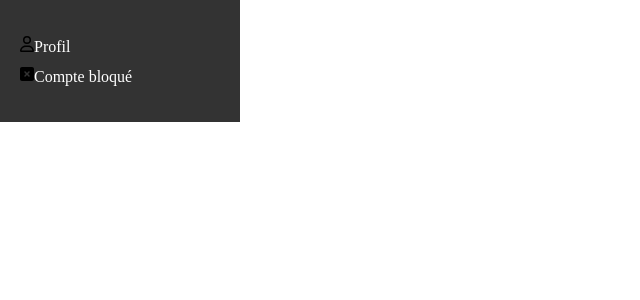
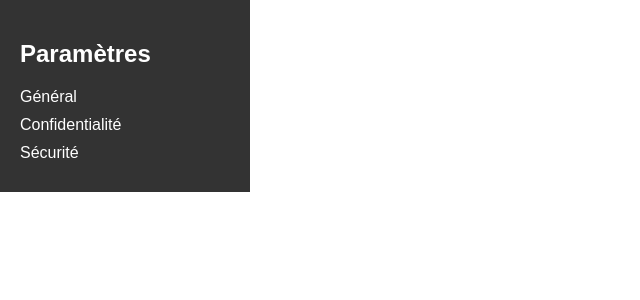
Before and after one commit to DidonCode/BUT2-S3, a PHP site: page /settings.php in a window 1280 px wide. Shown: the top 300 px of the page, without its empty margins (0-640 px from the left). Run offline with PHP 8.4, Linux system fonts and the light colour scheme.

Commit message:
Modification page settings

```diff
--- a/css/settings.css
+++ b/css/settings.css
@@ -1,64 +1,55 @@
 body {
+    font-family: Arial, sans-serif;
+    margin: 0;
+    padding: 0;
     display: flex;
+}
+
+.sidebar {
+    width: 250px;
+    background: #333;
+    color: #fff;
+    padding: 20px;
+    box-sizing: border-box;
+}
+
+.sidebar ul {
+    list-style-type: none;
+    padding: 0;
     margin: 0;
 }
 
-.sidebar {
-    width: 200px;
-    background-color: #333;
-    color: white;
-    padding: 20px;
+.sidebar li {
+    margin-bottom: 10px;
+    cursor: pointer;
+    position: relative;
 }
 
-.sidebar ul {
-    list-style: none;
-    padding: 0;
+.sidebar li.active::before {
+    content: '';
+    position: absolute;
+    left: 0;
+    bottom: 0;
+    width: 100%;
+    height: 2px;
+    background-color: #ff0000;
 }
 
-.sidebar ul li {
-    cursor: pointer;
-    margin-bottom: 10px;
-}
-
-.content {
+.settings-container {
     flex: 1;
     padding: 20px;
 }
 
-.module {
+.setting-item {
+    margin-bottom: 20px;
     display: none;
 }
 
-.module h2 {
-    margin-top: 0;
+.sub-menu {
+    display: none;
 }
 
-.popup {
+.apply-btn {
     display: none;
-    position: fixed;
-    top: 0;
-    left: 0;
-    width: 100%;
-    height: 100%;
-    background-color: rgba(0, 0, 0, 0.5);
-    z-index: 100;
+    margin-top: 20px;
 }
-
-.popup-content {
-    background-color: #fff;
-    width: 80%;
-    max-width: 600px;
-    margin: 50px auto;
-    padding: 20px;
-    text-align: center;
-    border-radius: 5px;
-    position: relative;
-}
-
-.close {
-    position: absolute;
-    top: 10px;
-    right: 10px;
-    cursor: pointer;
-    font-size: 24px;
-}
--- a/js/settings.js
+++ b/js/settings.js
@@ -1,55 +1,38 @@
-// Sélectionnez les éléments de la barre de navigation
-const profileNavItem = document.getElementById('profile');
-const accountNavItem = document.getElementById('account');
+document.addEventListener('DOMContentLoaded', function () {
+    var sidebarItems = document.querySelectorAll('.sidebar li');
+    var settingItems = document.querySelectorAll('.setting-item');
+    var applyBtn = document.querySelector('.apply-btn');
 
-// Sélectionnez les modules
-const profileModule = document.getElementById('profileContent');
-const accountModule = document.getElementById('accountContent');
+    sidebarItems.forEach(function (item) {
+        item.addEventListener('click', function () {
+            var category = item.id;
 
-// Sélectionnez la pop-up
-const popup = document.getElementById('popup');
-const closePopupButton = document.getElementById('close-popup');
-const popupTitle = document.getElementById('popup-title');
-const popupTextarea = document.getElementById('popup-textarea');
-const popupSaveButton = document.getElementById('popup-save-button');
+            settingItems.forEach(function (setting) {
+                if (setting.classList.contains(category)) {
+                    setting.style.display = 'block';
+                } else {
+                    setting.style.display = 'none';
+                }
+            });
 
-// Ajoutez des gestionnaires d'événements pour les éléments de navigation
-profileNavItem.addEventListener('click', () => {
-    profileModule.style.display = 'block';
-    accountModule.style.display = 'none';
-    popup.style.display = 'none'; // Assurez-vous de masquer la pop-up lorsque vous changez de module
+            applyBtn.style.display = 'block';
+        });
+    });
+
+    settingItems.forEach(function (setting) {
+        setting.addEventListener('click', function (event) {
+            event.stopPropagation();
+        });
+
+        var subMenu = setting.querySelector('.sub-menu');
+        if (subMenu) {
+            setting.addEventListener('click', function () {
+                subMenu.style.display = (subMenu.style.display === 'none' || subMenu.style.display === '') ? 'block' : 'none';
+            });
+        }
+    });
 });
 
-accountNavItem.addEventListener('click', () => {
-    profileModule.style.display = 'none';
-    accountModule.style.display = 'block';
-    popup.style.display = 'none'; // Assurez-vous de masquer la pop-up lorsque vous changez de module
-});
-
-// Ajoutez un gestionnaire d'événements pour les sous-modules (ouverture de la pop-up)
-profileModule.addEventListener('click', (event) => {
-    if (event.target.tagName === 'H2') {
-        popup.style.display = 'block';
-        popupTitle.textContent = event.target.textContent; // Utilisez le texte de l'élément cliqué comme titre
-        popupTextarea.value = ''; // Réinitialisez le contenu du textarea si nécessaire
-    }
-});
-
-accountModule.addEventListener('click', () => {
-    popup.style.display = 'block';
-    popupTitle.textContent = 'Compte Bloqué';
-    popupTextarea.value = ''; // Réinitialisez le contenu du textarea si nécessaire
-});
-
-// Ajoutez un gestionnaire d'événements pour fermer la pop-up
-closePopupButton.addEventListener('click', () => {
-    popup.style.display = 'none';
-});
-
-// Ajoutez un gestionnaire d'événements pour le bouton "Sauvegarder"
-popupSaveButton.addEventListener('click', () => {
-    const content = popupTextarea.value;
-    // Vous pouvez utiliser "content" comme vous le souhaitez, par exemple, pour enregistrer les données.
-    // Pour l'instant, nous n'implémentons que la fermeture de la pop-up.
-    popup.style.display = 'none';
-});
+function applyChanges() {
+    alert('Modifications appliquées avec succès!');
+}
--- a/settings.php
+++ b/settings.php
@@ -8,36 +8,58 @@
 </head>
 <body>
 <div class="sidebar">
+    <h2>Paramètres</h2>
     <ul>
-            <li id="profile"><svg xmlns="http://www.w3.org/2000/svg" height="1em" viewBox="0 0 448 512"><!--! Font Awesome Free 6.4.2 by @fontawesome - https://fontawesome.com License - https://fontawesome.com/license (Commercial License) Copyright 2023 Fonticons, Inc. --><path d="M304 128a80 80 0 1 0 -160 0 80 80 0 1 0 160 0zM96 128a128 128 0 1 1 256 0A128 128 0 1 1 96 128zM49.3 464H398.7c-8.9-63.3-63.3-112-129-112H178.3c-65.7 0-120.1 48.7-129 112zM0 482.3C0 383.8 79.8 304 178.3 304h91.4C368.2 304 448 383.8 448 482.3c0 16.4-13.3 29.7-29.7 29.7H29.7C13.3 512 0 498.7 0 482.3z"/></svg>Profil</li>
-            <li id="account"><svg xmlns="http://www.w3.org/2000/svg" height="1em" viewBox="0 0 448 512"><!--! Font Awesome Free 6.4.2 by @fontawesome - https://fontawesome.com License - https://fontawesome.com/license (Commercial License) Copyright 2023 Fonticons, Inc. --><path d="M64 32C28.7 32 0 60.7 0 96V416c0 35.3 28.7 64 64 64H384c35.3 0 64-28.7 64-64V96c0-35.3-28.7-64-64-64H64zm79 143c9.4-9.4 24.6-9.4 33.9 0l47 47 47-47c9.4-9.4 24.6-9.4 33.9 0s9.4 24.6 0 33.9l-47 47 47 47c9.4 9.4 9.4 24.6 0 33.9s-24.6 9.4-33.9 0l-47-47-47 47c-9.4 9.4-24.6 9.4-33.9 0s-9.4-24.6 0-33.9l47-47-47-47c-9.4-9.4-9.4-24.6 0-33.9z"/></svg>Compte bloqué</li>
-
+        <li id="general">Général</li>
+        <li id="privacy">Confidentialité</li>
+        <li id="security">Sécurité</li>
     </ul>
 </div>
-    <div class="content">
-        <div id="profileContent" class="module">
 
-            <h2>Changer de pseudo</h2><br>
-            <h2>Changer de nom</h2><br>
-            <h2>Changer photo de profil</h2><br>
-            <h2>Modifier la bio</h2><br>
-            <h2>Changer de mot de passe</h2>
-
+<div class="settings-container">
+    <div class="setting-item general" id="changePseudo">
+        <h3>Changer de pseudo</h3>
+        <div class="sub-menu" id="pseudoSubMenu">
+            <input type="text" placeholder="Nouveau pseudo">
         </div>
-        <div id="accountContent" class="module">
-
-            <h2>Compte Bloqué</h2>
-
     </div>
 
+    <div class="setting-item general" id="changeName">
+        <h3>Changer de nom</h3>
+        <div class="sub-menu" id="nameSubMenu">
+            <input type="text" placeholder="Nouveau nom">
         </div>
-    <div class="popup" id="popup">
-        <div class="popup-content">
-            <span class="close" id="close-popup">&times;</span>
-            <h2 id="popup-title">Titre de la pop-up</h2>
-            <textarea id="popup-textarea" placeholder="Contenu de la pop-up"></textarea>
-            <button id="popup-save-button">Sauvegarder</button>
     </div>
+
+    <div class="setting-item general" id="changePhoto">
+        <h3>Changer photo de profil</h3>
+        <div class="sub-menu" id="photoSubMenu">
+            <input type="file" accept="image/*">
+        </div>
+    </div>
+
+    <div class="setting-item general" id="changeBio">
+        <h3>Modifier la bio</h3>
+        <div class="sub-menu" id="bioSubMenu">
+            <textarea placeholder="Nouvelle bio"></textarea>
+        </div>
+    </div>
+
+    <div class="setting-item security" id="changePassword">
+        <h3>Changer de mot de passe</h3>
+        <div class="sub-menu" id="passwordSubMenu">
+            <input type="password" placeholder="Nouveau mot de passe">
+        </div>
+    </div>
+
+    <div class="setting-item privacy" id="blockedAccounts">
+        <h3>Comptes bloqués</h3>
+        <div class="sub-menu" id="blockedSubMenu">
+            <p>Aucun compte bloqué pour le moment.</p>
+        </div>
+    </div>
+
+    <button class="apply-btn" onclick="applyChanges()">Appliquer les modifications</button>
 </div>
     <script src="js/settings.js"></script>
 </body>
```
Lines whose indentation alone changed are shown as unchanged.
